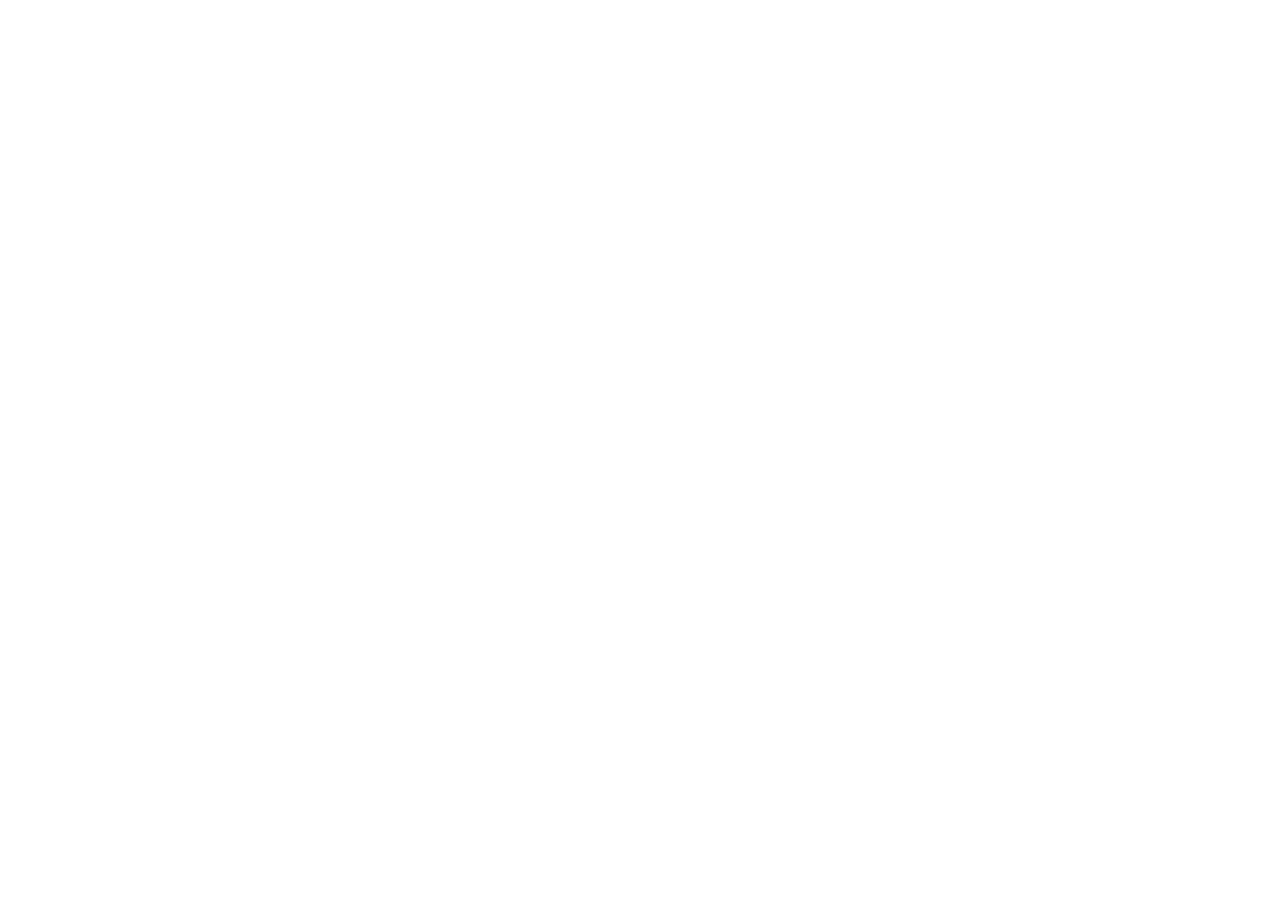
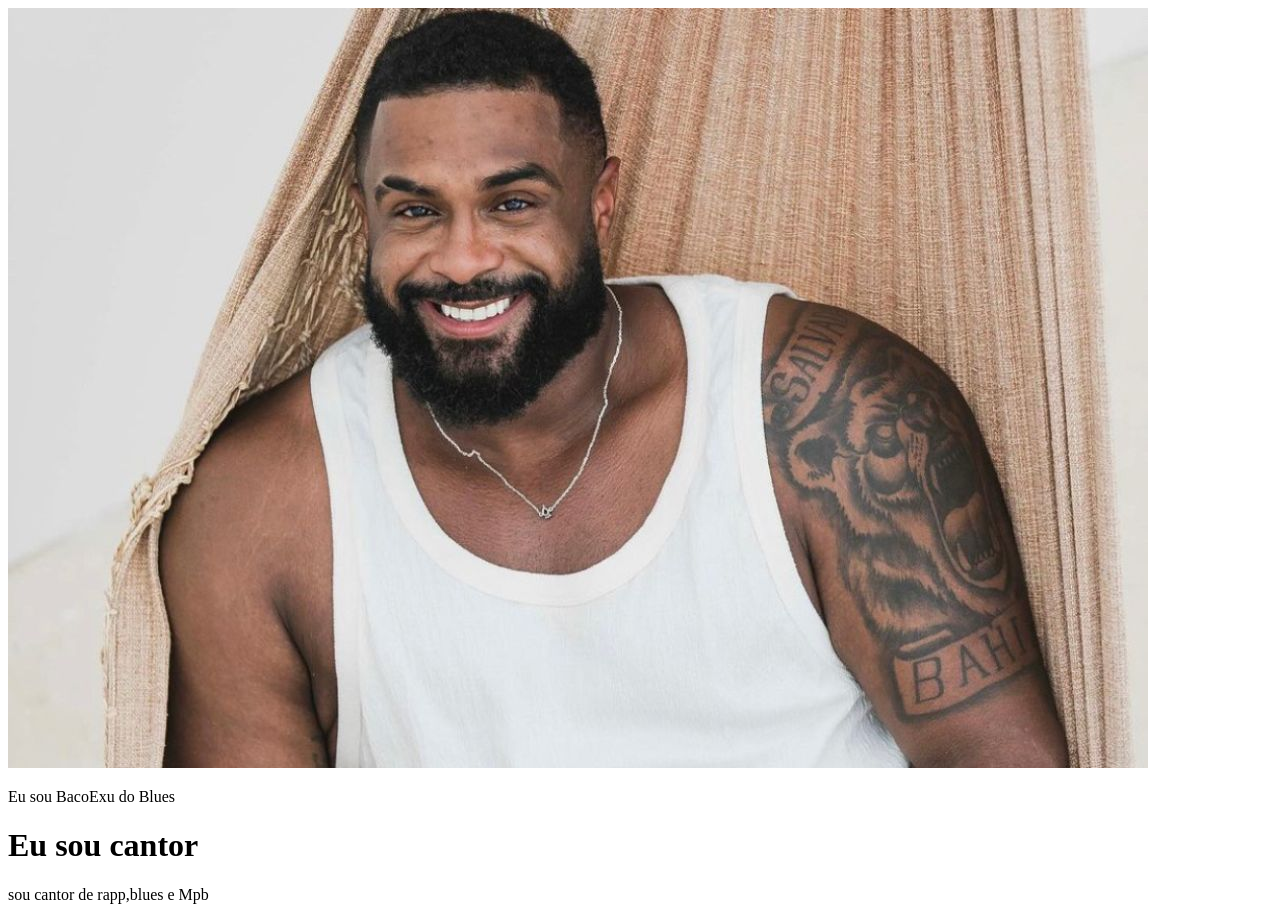
Before and after one commit to maisax/repositorioMaisa, a plain HTML site: page index.html in a window 1280 px wide. Before the commit the page ends 800 px from the top, so only its background shows below. Drawn offline with Linux system fonts and the light colour scheme.

Commit message:
modificação de img
adicionei imagens e algumas informações no portifólio .

```diff
--- a/index.html
+++ b/index.html
@@ -3,9 +3,13 @@
 <head>
     <meta charset="UTF-8">
     <meta name="viewport" content="width=device-width, initial-scale=1.0">
-    <title>Document</title>
+    <link rel="stylesheet" href="style.css">
+    <title>Meu potifólio</title>
 </head>
 <body>
-
+    <img src="img/ logo.jpg" alt="avatar o Baco Exu do Blues" srcset="">
+    <p>Eu sou BacoExu do Blues</p>
+    <h1>Eu sou cantor</h1>
+    <p>sou cantor de rapp,blues e Mpb</p>
 </body>
 </html>
```
Also changed, not shown: img/ logo.jpg (added), img/channels4_profile.jpg (added), img/meutrabalho.jpeg (added), 1 other file.
